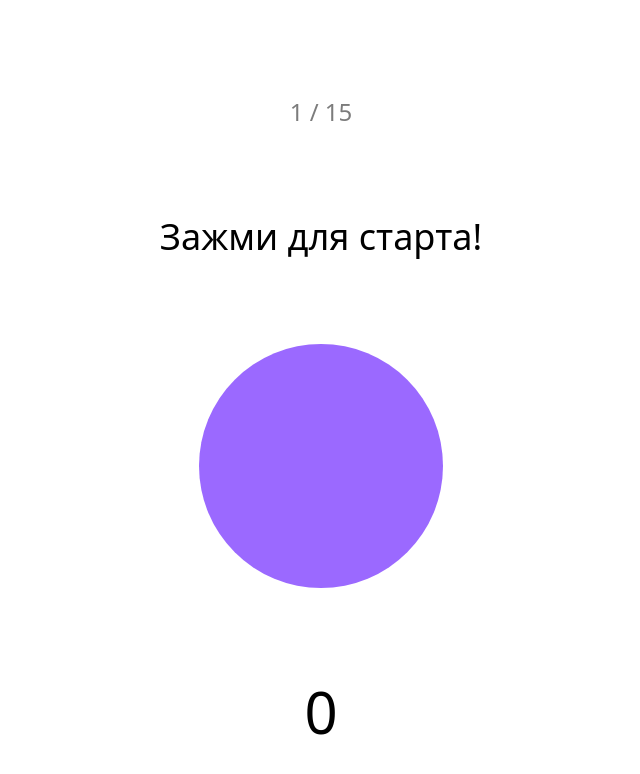
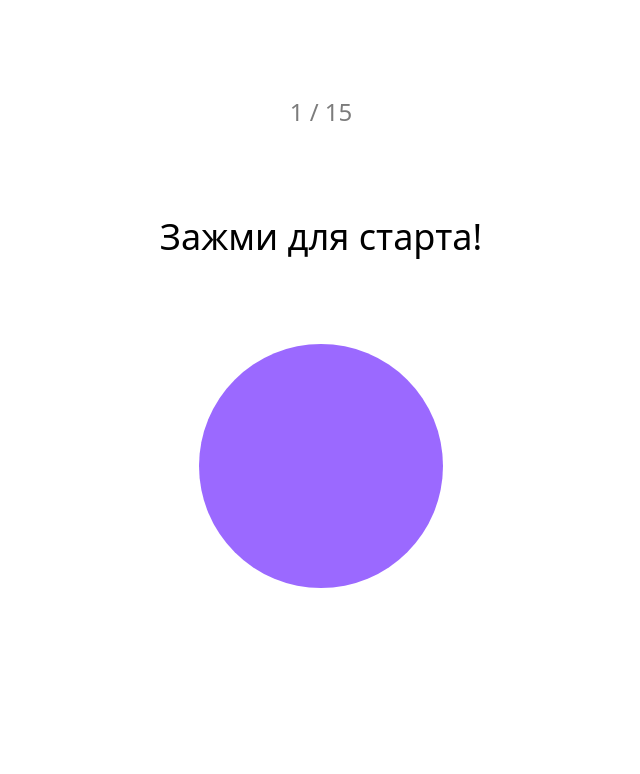
Before and after one commit to kennuuss/kegelcises, a React (Vite) app: page / in a window 1280 px wide. Shown: the top 774 px of the page, without its empty margins (319-959 px from the left). Built offline with nearby package versions, Linux system fonts and the light colour scheme.

Commit message:
Countdown is now appears only when its more than zero

```diff
--- a/Components/Countdown.jsx
+++ b/Components/Countdown.jsx
@@ -1,7 +1,13 @@
 import React from 'react'
 
-function Countdown({ children }) {
-	return <div className='text-[58px] mx-auto'>{children}</div>
+function Countdown({ pressDuration, children }) {
+	return (
+		<div
+			className={pressDuration >0 ? 'text-[58px] mx-auto select-none pointer-events-none' : 'opacity-0 text-[58px] mx-auto select-none pointer-events-none'}
+		>
+			{children}
+		</div>
+	)
 }
 
 export default Countdown
--- a/Components/KegelsButton.jsx
+++ b/Components/KegelsButton.jsx
@@ -1,5 +1,4 @@
 import React from 'react'
-import { useEffect } from 'react'
 
 function KegelsButton(props) {
 	const handleTouchStart = (e) => {
--- a/src/App.jsx
+++ b/src/App.jsx
@@ -54,7 +54,9 @@ function App() {
 	return (
 		<div className='bg-white flex flex-col justify-center items-center gap-[10%] h-[100vh]'>
 			{/* Передаем currentCount в компонент RepCount */}
-			<RepCount currentCount={currentCount} setCount={setCount}>{currentCount}</RepCount>
+			<RepCount currentCount={currentCount} setCount={setCount}>
+				{currentCount}
+			</RepCount>
 			<H1>Зажми для старта!</H1>
 			{/* Передаем обработчики в KegelsButton */}
 			<KegelsButton
@@ -62,7 +64,10 @@ function App() {
 				handleMouseUp={handleMouseUp}
 				handleMouseLeave={handleMouseLeave}
 			/>
-			<Countdown> {pressDuration}</Countdown>
+			<Countdown pressDuration={pressDuration}>
+				{' '}
+				{/* pressDuration >0 &&  */ pressDuration}
+			</Countdown>
 		</div>
 	)
 }
```
